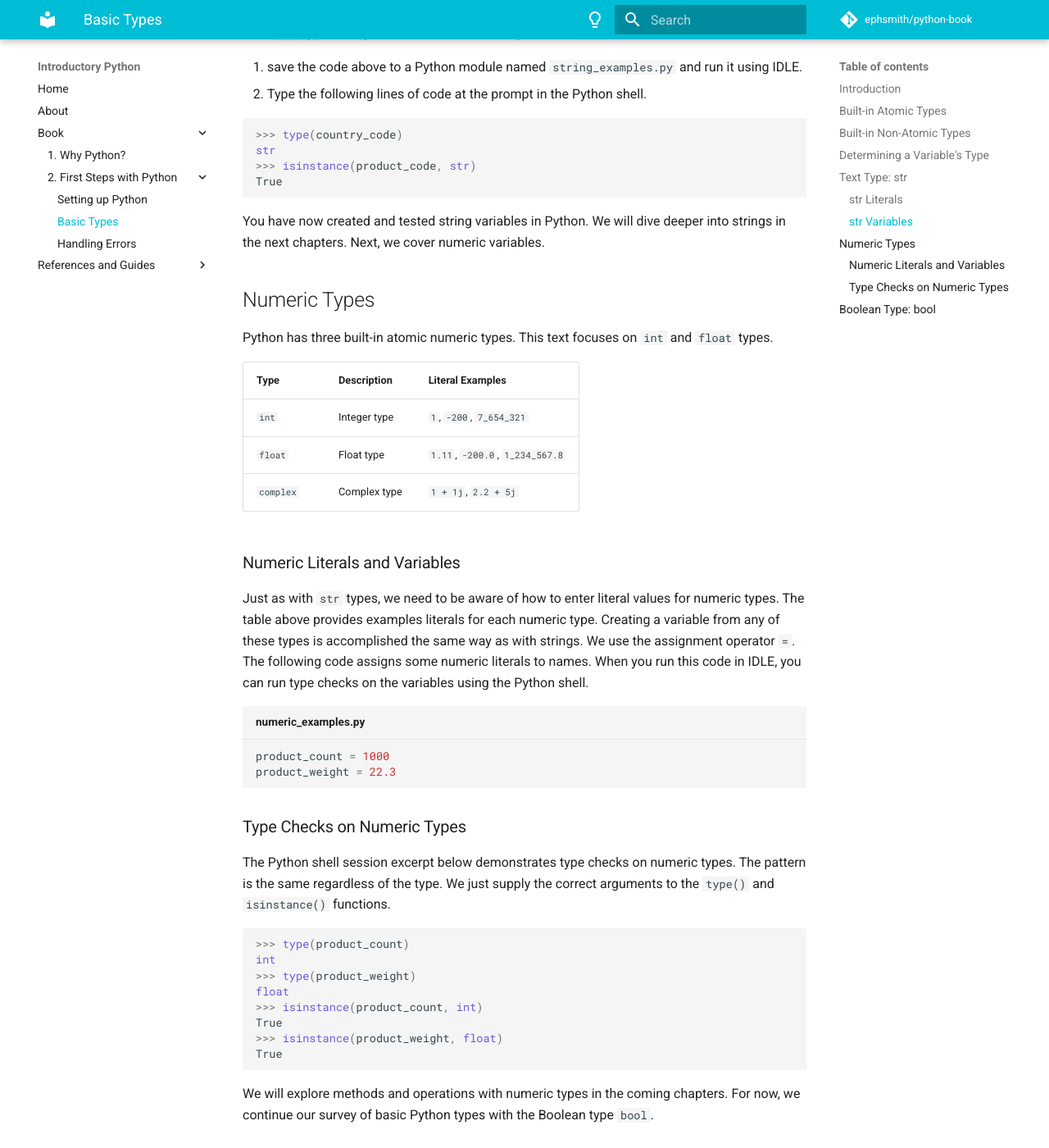
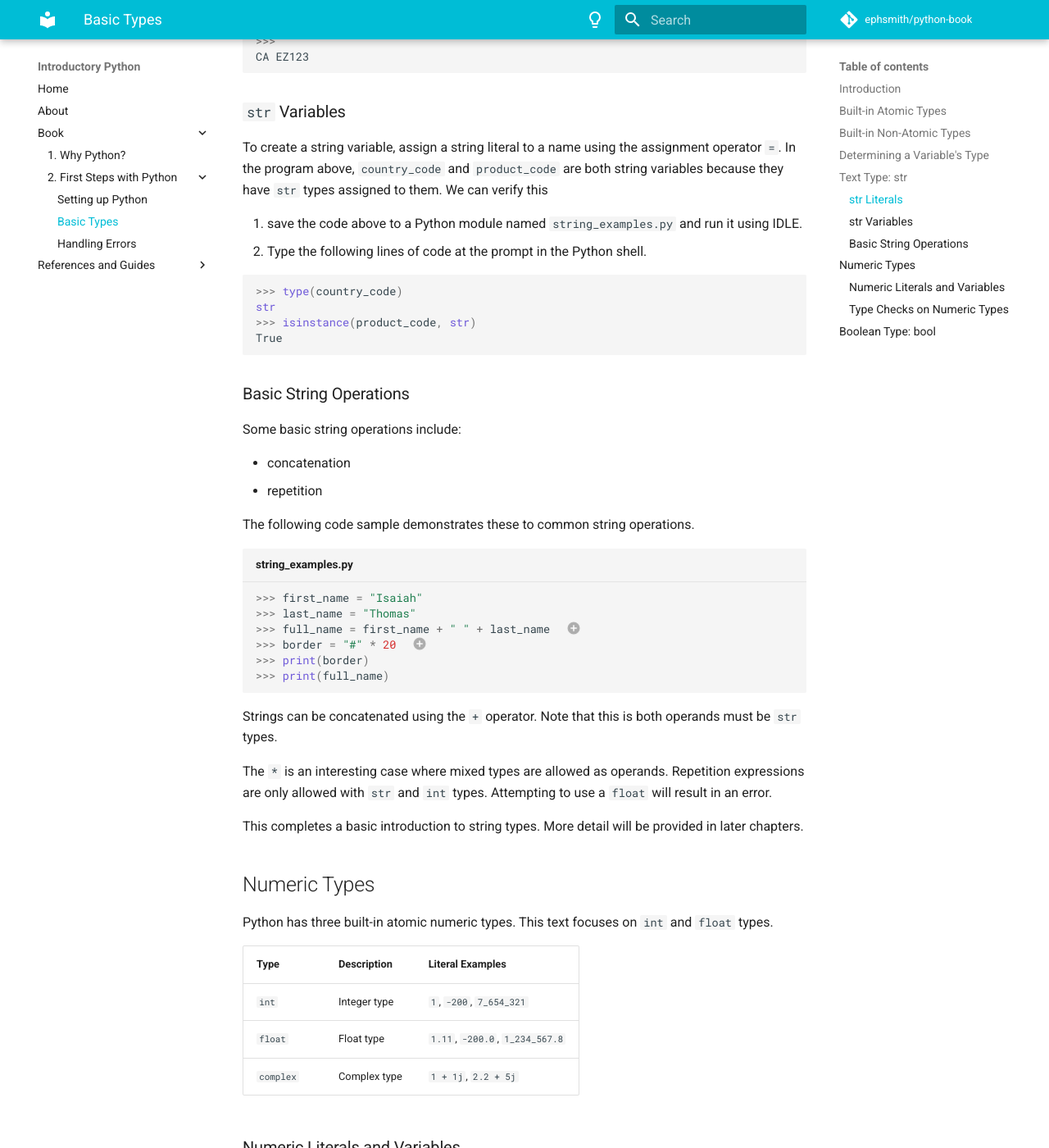
Before and after one commit to ephsmith/python-book, an MkDocs documentation site: the page built from docs/02/02-basic-types.md, in a window 1280 px wide and 1400 px high, scrolled down 2361 px. Shown: the whole window at 82% size. Built offline with MkDocs 1.6.1 and Material for MkDocs 9.7.7, drawn with Linux system fonts in a browser that asks for light colours; comment, search, counter and statistics services are not loaded; some of the changed text lies outside the part shown.

Commit message:
Basic Types: String type rewrite. This now includes basic string ops.

````diff
--- a/docs/02/02-basic-types.md
+++ b/docs/02/02-basic-types.md
@@ -6,6 +6,10 @@ Python program so it is important to understand the basic types that Python prov
 Python data types fall into two categories:
 - simple or atomic data types: can not be decomposed into a collection of another type
 - non-atomic data types: are composed of other types
+
+Here each of the following types will be covered along with elementary operations that
+can be performed on them. Later chapters provide more detailed coverage and examples
+for each type.
 
 ## Built-in Atomic Types
 Python has the following bult-in atomic types:
@@ -63,8 +67,13 @@ when checking the type in a program.
 
 ## Text Type: `str`
 Many other languages have multiple text types. In C++, for example, strings are
-non-atomic compositions of an atomic character type. This is not the case in Python.
-The only text type in Python is the `str` type.
+non-atomic compositions of an atomic character type. Python differs in this regard.
+*The only text type in Python is the `str` type.*
+
+!!! note
+    The `bytes` type is commonly used to store text that is transmitted over a
+    communication interface, but this is not technically a text type. In fact, `bytes`
+    objects must be decoded to convert them to strings.
 
 ### `str` Literals
 A **literal** is an actual value of a certain type that is included in our code.
@@ -105,8 +114,35 @@ str
 True
 ```
 
-You have now created and tested string variables in Python. We will dive deeper into
-strings in the next chapters.  Next, we cover numeric variables.
+### Basic String Operations
+Some basic string operations include:
+
+- concatenation
+- repetition
+
+The following code sample demonstrates these to common string operations.
+
+```py title="string_examples.py"
+>>> first_name = "Isaiah"
+>>> last_name = "Thomas"
+>>> full_name = first_name + " " + last_name  #  (1)!
+>>> border = "#" * 20  # (2)!
+>>> print(border)
+>>> print(full_name)
+```
+
+1. **Concatenation**: The `+` operator is used to concatenate strings.
+2. **Repetition**: The `*` operator is used for string repetition.
+
+Strings can be concatenated using the `+` operator. Note that this is
+both operands must be `str` types.
+
+The `*` is an interesting case where mixed types are allowed as operands. Repetition
+expressions are only allowed with `str` and `int` types. Attempting to use a `float`
+will result in an error.
+
+This completes a basic introduction to string types. More detail will be provided in
+later chapters.
 
 ## Numeric Types
 Python has three built-in atomic numeric types.  This text focuses on `int` and
@@ -151,3 +187,4 @@ We will explore methods and operations with numeric types in the coming chapters
 now, we continue our survey of basic Python types with the Boolean type `bool`.
 
 ## Boolean Type: `bool`
+The boolean type `bool` is a special type in Python that
````
Also changed, not shown: docs/02/02-setting-up-python.md (+1 -0 lines).
